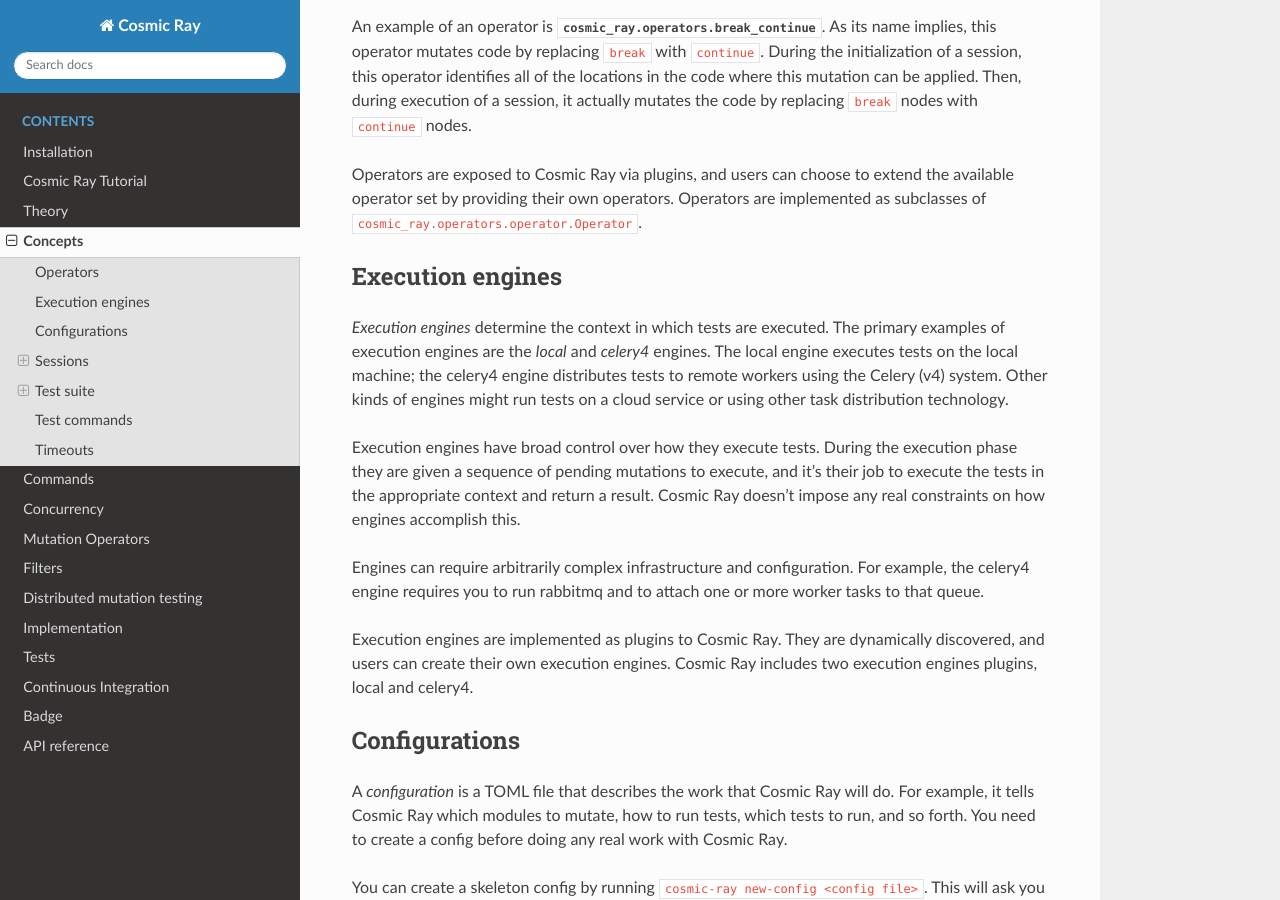
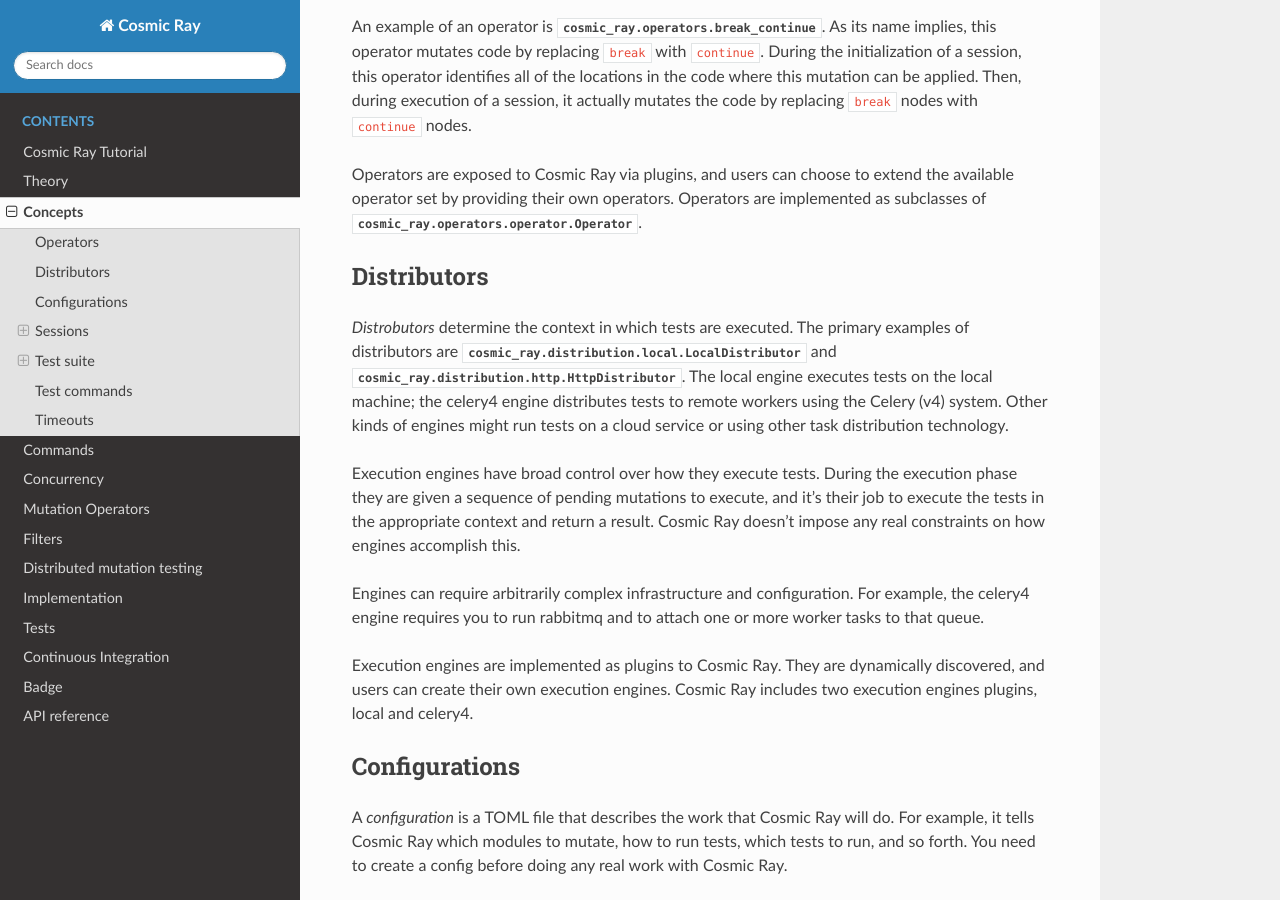
Before and after one commit to sixty-north/cosmic-ray, a Sphinx documentation site: the page built from docs/source/concepts.rst, in a window 1280 px wide and 900 px high, scrolled down 417 px. Built offline with Sphinx 7.4.7 and the Read the Docs theme 2.0.0, drawn with Linux system fonts in a browser that asks for light colours.

Commit message:
API docs for distributors.

```diff
--- a/docs/source/concepts.rst
+++ b/docs/source/concepts.rst
@@ -28,16 +28,16 @@
 
 Operators are exposed to Cosmic Ray via plugins, and users can choose to extend
 the available operator set by providing their own operators. Operators are
-implemented as subclasses of ``cosmic_ray.operators.operator.Operator``.
+implemented as subclasses of :class:`cosmic_ray.operators.operator.Operator`.
 
-Execution engines
-=================
+Distributors
+============
 
-*Execution engines* determine the context in which tests are executed. The
-primary examples of execution engines are the *local* and *celery4* engines. The
-local engine executes tests on the local machine; the celery4 engine distributes
-tests to remote workers using the Celery (v4) system. Other kinds of engines
-might run tests on a cloud service or using other task distribution technology.
+*Distrobutors* determine the context in which tests are executed. The primary examples of distributors are
+:class:`cosmic_ray.distribution.local.LocalDistributor` and :class:`cosmic_ray.distribution.http.HttpDistributor`. The
+local engine executes tests on the local machine; the celery4 engine distributes tests to remote workers using the
+Celery (v4) system. Other kinds of engines might run tests on a cloud service or using other task distribution
+technology.
 
 Execution engines have broad control over how they execute tests. During the
 execution phase they are given a sequence of pending mutations to execute, and
--- a/docs/source/index.rst
+++ b/docs/source/index.rst
@@ -21,7 +21,6 @@
    :maxdepth: 1
    :caption: Contents
 
-   installation
    tutorial/index
    theory
    concepts
--- a/docs/source/reference/index.rst
+++ b/docs/source/reference/index.rst
@@ -5,4 +5,5 @@
 .. toctree::
    :maxdepth: 1
 
+   distributors
    operators
```
Also changed, not shown: docs/source/installation.rst (deleted, +0 -24 lines), docs/source/reference/distributors.rst (added, +17 -0 lines), 2 other files.
